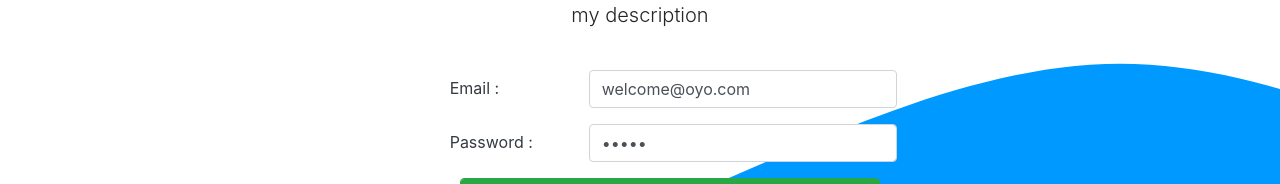
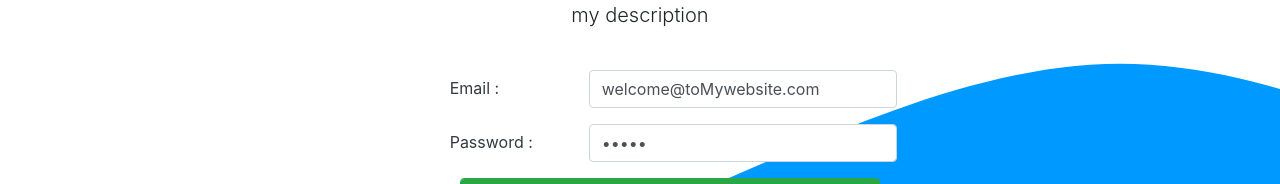
Before and after one commit to aadi30thakur/mern-website, a React (Create React App) app in the folder frontend/: page /signin in a window 1280 px wide. Shown: the part 235-419 px from the top of the page. Built offline with nearby package versions, Linux system fonts and the light colour scheme.

Commit message:
signinpage updated

```diff
--- a/frontend/src/user/Signin.js
+++ b/frontend/src/user/Signin.js
@@ -5,7 +5,7 @@ import { Redirect } from "react-router-dom";
 import { signin, authenticate, isAuthenticated } from "../auth/helper";
 const Signin = () => {
   const [values, setValues] = useState({
-    email: "welcome@oyo.com",
+    email: "welcome@toMywebsite.com",
     password: "12345",
     error: "",
     loading: false,
```
